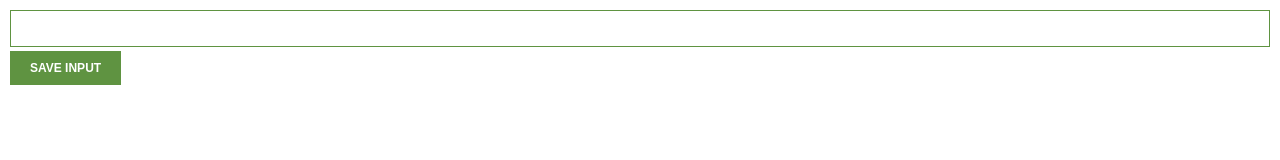
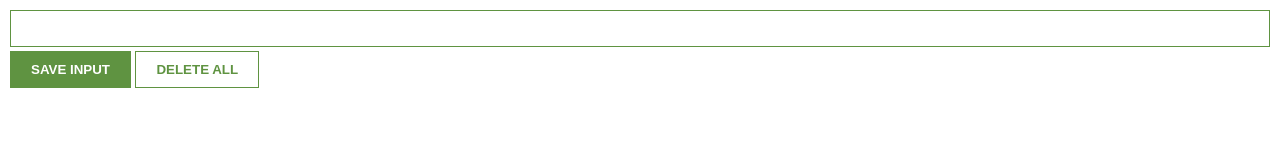
Before and after one commit to ichiomafrancis/Javascript_free_course_from_Scrimba, a plain HTML site: page chromeExtension/index.html in a window 1280 px wide. Drawn offline with Linux system fonts and the light colour scheme.

Commit message:
added a 'delete all' and styled it

```diff
--- a/chromeExtension/index.html
+++ b/chromeExtension/index.html
@@ -10,6 +10,7 @@
   <body>
     <input type="text" id="input-el" />
     <button id="input-btn">SAVE INPUT</button>
+    <button id="delete-btn">DELETE ALL</button>
     <ul id="ul-el"></ul>
     <script src="index.js"></script>
   </body>
--- a/chromeExtension/style.css
+++ b/chromeExtension/style.css
@@ -21,9 +21,14 @@ button {
   padding: 10px 20px;
   color: #fff;
   background-color: #5f9341;
-  font-size: 12px;
+  /* font-size: 12px; */
   font-weight: bold;
-  border: none;
+  border: 1px solid #5f9341;
+}
+
+#delete-btn {
+  color: #5f9341;
+  background-color: #fff;
 }
 
 ul {
```
